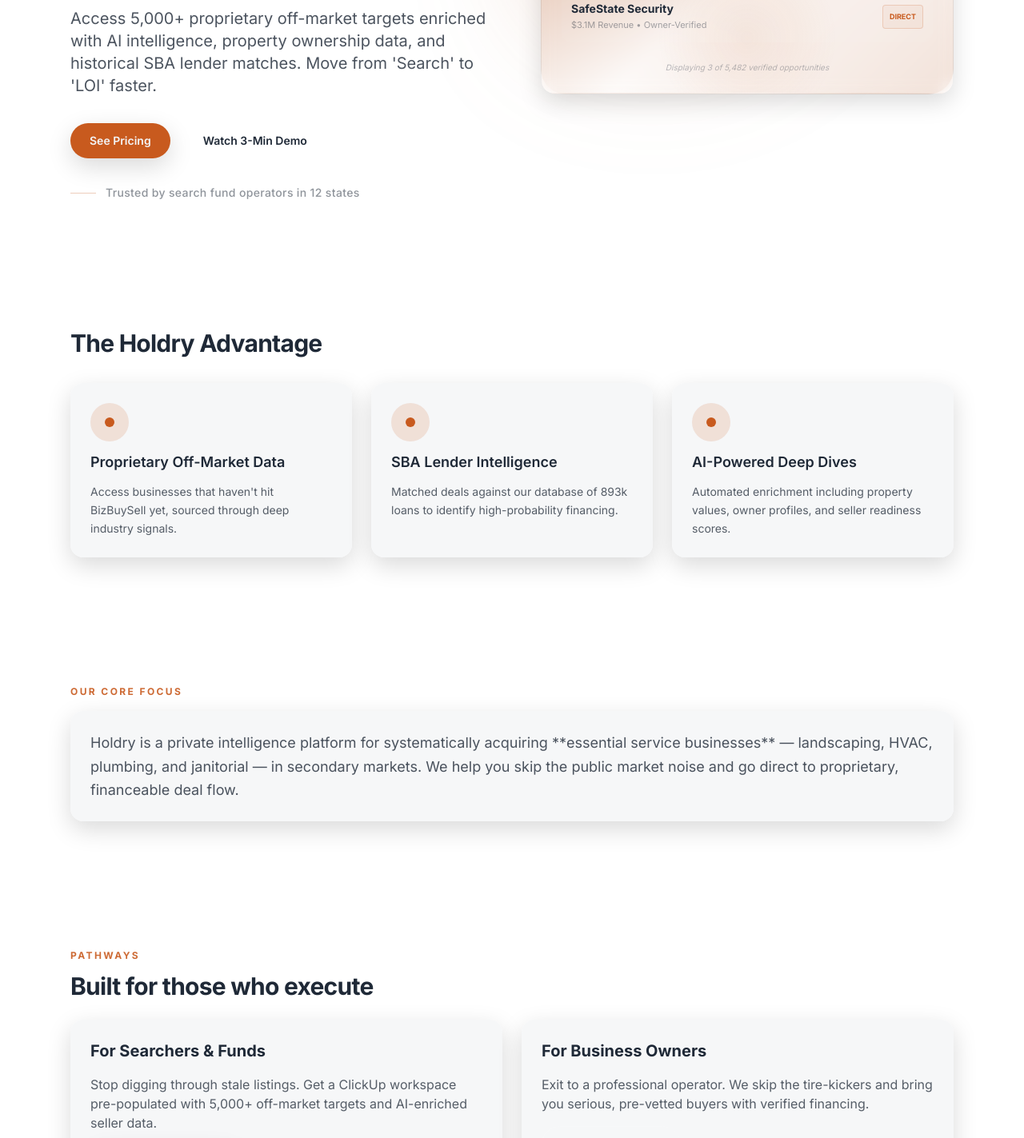
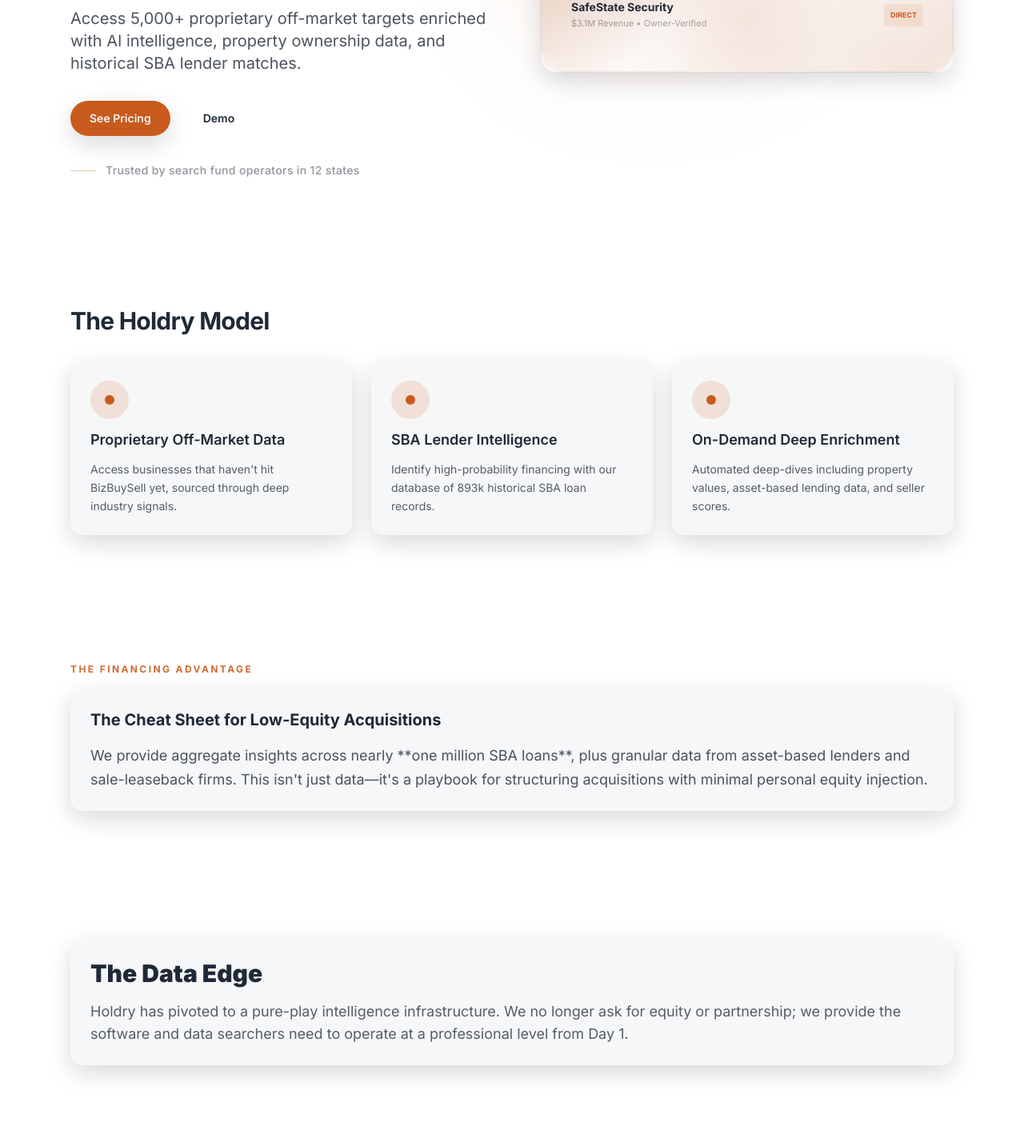
Before and after one commit to 7vw5pwdknv-spec/withpane.com, a Next.js app: page / in a window 1280 px wide. Shown: the part 680-2103 px from the top of the page at 80% size. Built offline with nearby package versions, Linux system fonts and the light colour scheme.

Commit message:
Update page.tsx

```diff
--- a/src/app/(site)/page.tsx
+++ b/src/app/(site)/page.tsx
@@ -11,12 +11,12 @@ const pillars = [
   },
   {
     title: "SBA Lender Intelligence",
-    description: "Matched deals against our database of 893k loans to identify high-probability financing.",
+    description: "Identify high-probability financing with our database of 893k historical SBA loan records.",
     icon: <div className="h-3 w-3 rounded-full bg-accent" />
   },
   {
-    title: "AI-Powered Deep Dives",
-    description: "Automated enrichment including property values, owner profiles, and seller readiness scores.",
+    title: "On-Demand Deep Enrichment",
+    description: "Automated deep-dives including property values, asset-based lending data, and seller scores.",
     icon: <div className="h-3 w-3 rounded-full bg-accent" />
   }
 ];
@@ -25,106 +25,90 @@ export default function HomePage() {
   return (
     <div>
       <Hero
-        eyebrow="Proprietary Acquisition Intelligence"
+        eyebrow="FOR OPERATORS"
         title="Stop Wasting 200 Hours Cold-Calling Dead Leads"
-        description="Access 5,000+ proprietary off-market targets enriched with AI intelligence, property ownership data, and historical SBA lender matches. Move from 'Search' to 'LOI' faster."
+        description="Access 5,000+ proprietary off-market targets enriched with AI intelligence, property ownership data, and historical SBA lender matches."
         cta={{ href: "/pricing", label: "See Pricing" }}
-        secondaryCta={{ href: "/demo", label: "Watch 3-Min Demo" }}
+        secondaryCta={{ href: "/demo", label: "Demo" }}
         trustLine="Trusted by search fund operators in 12 states"
       >
-        {/* Mockup "Live Feed" component to demonstrate product value */}
         <div className="space-y-4">
           <div className="flex items-center justify-between border-b border-white/5 pb-2">
             <span className="text-[10px] font-bold uppercase tracking-widest text-accent">Real-Time Target Feed</span>
             <div className="flex items-center gap-2">
-              <span className="text-[10px] text-sand/40 italic">Syncing live signals</span>
               <span className="flex h-1.5 w-1.5 animate-pulse rounded-full bg-green-500" />
             </div>
           </div>
-
           <div className="space-y-3">
             {[
               { name: "Precision HVAC", revenue: "$2.4M", signal: "High", tag: "Off-Market" },
               { name: "GreenScape Services", revenue: "$1.8M", signal: "SBA Match", tag: "Property Enriched" },
               { name: "SafeState Security", revenue: "$3.1M", signal: "Direct", tag: "Owner-Verified" },
             ].map((item, i) => (
-              <div key={i} className="group flex items-center justify-between rounded-xl bg-white/5 p-3 text-sm transition-colors hover:bg-white/10">
+              <div key={i} className="flex items-center justify-between rounded-xl bg-white/5 p-3 text-sm">
                 <div>
                   <p className="font-bold text-sand">{item.name}</p>
                   <p className="text-[11px] text-sand/40">{item.revenue} Revenue • {item.tag}</p>
                 </div>
-                <span className="rounded border border-accent/20 bg-accent/5 px-2 py-1 text-[9px] font-bold uppercase text-accent group-hover:bg-accent group-hover:text-white transition-all">
-                  {item.signal}
-                </span>
+                <span className="rounded bg-accent/10 px-2 py-1 text-[9px] font-bold uppercase text-accent">{item.signal}</span>
               </div>
             ))}
           </div>
-          <p className="pt-2 text-center text-[10px] text-sand/30 italic">Displaying 3 of 5,482 verified opportunities</p>
         </div>
       </Hero>
 
       <section className="section space-y-8">
-        <div className="space-y-3">
-          <h2 className="text-2xl font-bold tracking-tight text-sand md:text-3xl">The Holdry Advantage</h2>
-        </div>
+        <h2 className="text-2xl font-bold tracking-tight text-sand md:text-3xl">The Holdry Model</h2>
         <div className="grid gap-6 md:grid-cols-3">
           {pillars.map((pillar) => (
-            <FeatureCard
-              key={pillar.title}
-              icon={pillar.icon}
-              title={pillar.title}
-              description={pillar.description}
-            />
+            <FeatureCard key={pillar.title} icon={pillar.icon} title={pillar.title} description={pillar.description} />
           ))}
         </div>
       </section>
 
-      <section className="section space-y-4">
-        <p className="text-xs font-bold uppercase tracking-[0.2em] text-accent/90">Our Core Focus</p>
-        <div className="card space-y-4 border-l-4 border-accent">
+      {/* The "Cheat Sheet" Strategy Card */}
+      <section className="section py-6">
+        <p className="mb-4 text-xs font-bold uppercase tracking-[0.2em] text-accent/90">The Financing Advantage</p>
+        <div className="card space-y-4 border-l-4 border-accent bg-accent/5">
+          <p className="text-xl font-bold text-sand">The Cheat Sheet for Low-Equity Acquisitions</p>
           <p className="text-lg leading-relaxed text-sand/80">
-            Holdry is a private intelligence platform for systematically acquiring **essential service businesses** —
-            landscaping, HVAC, plumbing, and janitorial — in secondary markets. We help you skip the public market
-            noise and go direct to proprietary, financeable deal flow.
+            We provide aggregate insights across nearly **one million SBA loans**, plus granular data from asset-based lenders and sale-leaseback firms.
+            This isn't just data—it's a playbook for structuring acquisitions with minimal personal equity injection.
           </p>
         </div>
       </section>
 
-      <section className="section space-y-6">
-        <div className="flex items-center justify-between">
-          <div className="space-y-3">
-            <p className="text-xs font-bold uppercase tracking-[0.2em] text-accent/90">Pathways</p>
-            <h2 className="text-2xl font-bold tracking-tight text-sand md:text-3xl">Built for those who execute</h2>
-          </div>
+      {/* The Data Edge (SaaS Pivot) Section */}
+      <section className="section py-8">
+        <div className="card group space-y-4 border border-white/10 p-12">
+          <h3 className="text-3xl font-black text-sand">The Data Edge</h3>
+          <p className="text-lg text-sand/75">
+            Holdry has pivoted to a pure-play intelligence infrastructure. We no longer ask for equity or partnership;
+            we provide the software and data searchers need to operate at a professional level from Day 1.
+          </p>
         </div>
+      </section>
 
+      <section className="section py-10">
         <div className="grid gap-6 md:grid-cols-2">
-          <div className="card group space-y-4 border border-white/5 transition-all hover:border-accent/20">
+          <div className="card space-y-4 border border-white/5">
             <h3 className="text-xl font-bold text-sand">For Searchers & Funds</h3>
-            <p className="text-sand/75">
-              Stop digging through stale listings. Get a ClickUp workspace pre-populated with 5,000+ off-market targets and AI-enriched seller data.
-            </p>
-            <Link href="/partner" className="btn-primary inline-flex w-fit">
-              View Searcher Plans
-            </Link>
+            <p className="text-sand/75">Get a ClickUp workspace pre-populated with 5,000+ off-market targets and AI-enriched seller data.</p>
+            <Link href="/pricing" className="btn-primary inline-flex w-fit">View Searcher Plans</Link>
           </div>
 
           <div className="card space-y-4 border border-white/5">
             <h3 className="text-xl font-bold text-sand">For Business Owners</h3>
-            <p className="text-sand/75">
-              Exit to a professional operator. We skip the tire-kickers and bring you serious, pre-vetted buyers with verified financing.
-            </p>
-            <Link href="/sellers" className="btn-secondary inline-flex w-fit">
-              Sell Your Business
-            </Link>
+            <p className="text-sand/75">Exit to a professional operator. We bring you pre-vetted buyers with verified financing data.</p>
+            <Link href="/sellers" className="btn-secondary inline-flex w-fit">Sell Your Business</Link>
           </div>
         </div>
       </section>
 
       <CTASection
-        title="Ready to end the grind?"
-        description="Stop cold-calling and start closing. Pick a plan and get immediate access to your ClickUp workspace within 24 hours."
-        cta={{ href: "/pricing", label: "Get Started Now" }}
+        title="Enterprise Solutions"
+        description="Looking for custom data sets, unlimited deep-dives, or white-glove onboarding for your search fund? Let's build a custom plan."
+        cta={{ href: "/demo", label: "Book a Custom Info Call" }}
       />
     </div>
   );
```
